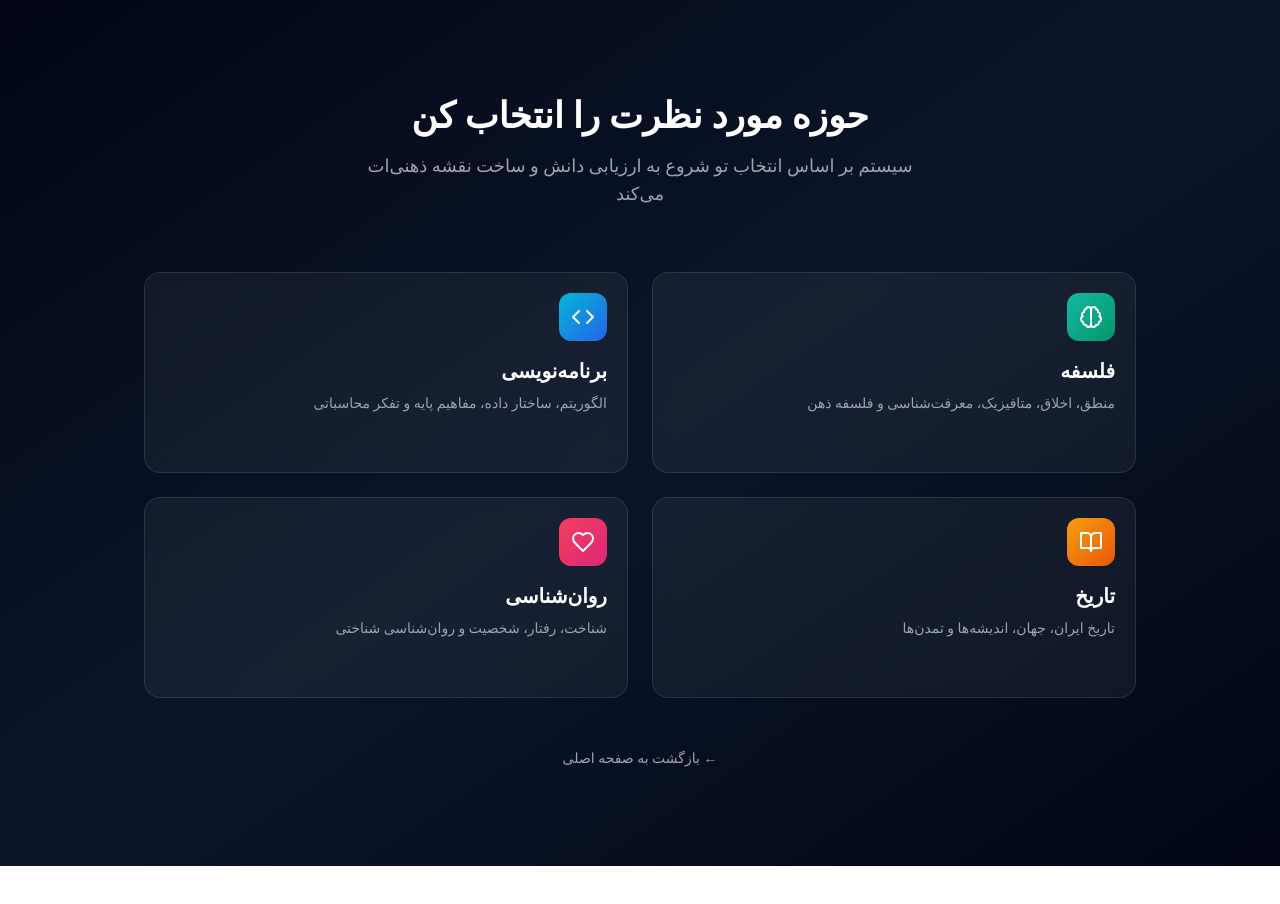
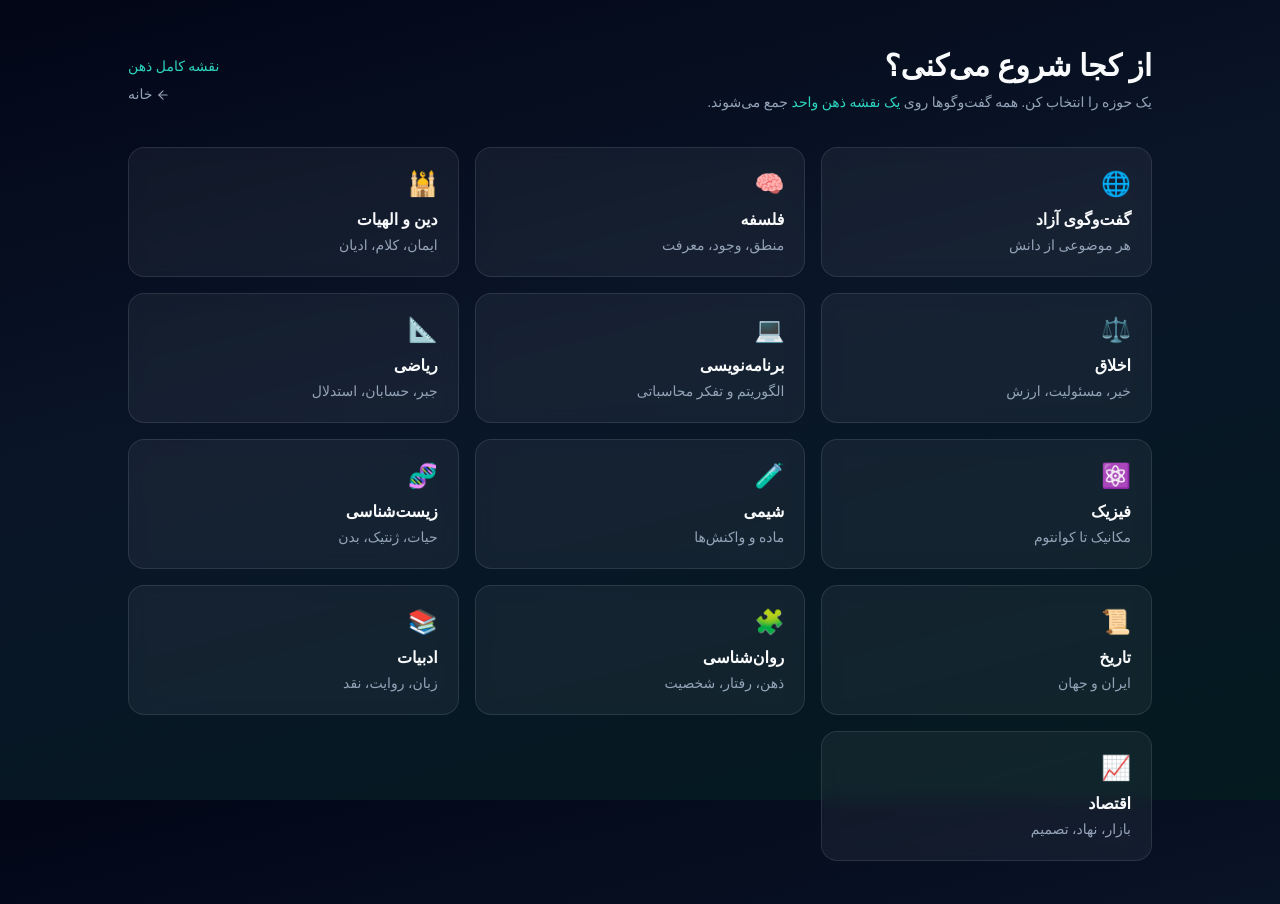
Before and after one commit to ImPMUFO/WAI, a Next.js app: page /start in a window 1280 px wide. Shown: the top 904 px of the page. Before the commit the page ends 866 px from the top, so only its background shows below. Built offline with nearby package versions, Linux system fonts and the light colour scheme.

Commit message:
Update page.tsx

```diff
--- a/src/app/start/page.tsx
+++ b/src/app/start/page.tsx
@@ -1,92 +1,65 @@
 'use client'
 
+import Link from 'next/link'
 import { motion } from 'framer-motion'
-import { Brain, Code, BookOpen, Heart, ArrowRight } from 'lucide-react'
-import Link from 'next/link'
+import { ArrowRight } from 'lucide-react'
 
 const domains = [
-  {
-    id: 'philosophy',
-    title: 'فلسفه',
-    description: 'منطق، اخلاق، متافیزیک، معرفت‌شناسی و فلسفه ذهن',
-    icon: Brain,
-    color: 'from-teal-500 to-emerald-600'
-  },
-  {
-    id: 'programming',
-    title: 'برنامه‌نویسی',
-    description: 'الگوریتم، ساختار داده، مفاهیم پایه و تفکر محاسباتی',
-    icon: Code,
-    color: 'from-cyan-500 to-blue-600'
-  },
-  {
-    id: 'history',
-    title: 'تاریخ',
-    description: 'تاریخ ایران، جهان، اندیشه‌ها و تمدن‌ها',
-    icon: BookOpen,
-    color: 'from-amber-500 to-orange-600'
-  },
-  {
-    id: 'psychology',
-    title: 'روان‌شناسی',
-    description: 'شناخت، رفتار، شخصیت و روان‌شناسی شناختی',
-    icon: Heart,
-    color: 'from-rose-500 to-pink-600'
-  },
+  { id: 'general', title: 'گفت‌وگوی آزاد', desc: 'هر موضوعی از دانش', emoji: '🌐' },
+  { id: 'philosophy', title: 'فلسفه', desc: 'منطق، وجود، معرفت', emoji: '🧠' },
+  { id: 'religion', title: 'دین و الهیات', desc: 'ایمان، کلام، ادیان', emoji: '🕌' },
+  { id: 'ethics', title: 'اخلاق', desc: 'خیر، مسئولیت، ارزش', emoji: '⚖️' },
+  { id: 'programming', title: 'برنامه‌نویسی', desc: 'الگوریتم و تفکر محاسباتی', emoji: '💻' },
+  { id: 'math', title: 'ریاضی', desc: 'جبر، حسابان، استدلال', emoji: '📐' },
+  { id: 'physics', title: 'فیزیک', desc: 'مکانیک تا کوانتوم', emoji: '⚛️' },
+  { id: 'chemistry', title: 'شیمی', desc: 'ماده و واکنش‌ها', emoji: '🧪' },
+  { id: 'biology', title: 'زیست‌شناسی', desc: 'حیات، ژنتیک، بدن', emoji: '🧬' },
+  { id: 'history', title: 'تاریخ', desc: 'ایران و جهان', emoji: '📜' },
+  { id: 'psychology', title: 'روان‌شناسی', desc: 'ذهن، رفتار، شخصیت', emoji: '🧩' },
+  { id: 'literature', title: 'ادبیات', desc: 'زبان، روایت، نقد', emoji: '📚' },
+  { id: 'economics', title: 'اقتصاد', desc: 'بازار، نهاد، تصمیم', emoji: '📈' },
 ]
 
 export default function StartPage() {
   return (
-    <main className="min-h-screen bg-gradient-to-br from-dark-950 via-dark-900 to-dark-950 rtl">
-      <div className="max-w-5xl mx-auto px-4 py-16 sm:py-24">
+    <main className="min-h-screen rtl px-4 py-8 sm:py-12" style={{ color: 'var(--text)' }}>
+      <div className="max-w-5xl mx-auto">
+        <div className="flex items-center justify-between mb-8">
+          <div>
+            <h1 className="text-2xl sm:text-3xl font-bold">از کجا شروع می‌کنی؟</h1>
+            <p className="text-sm text-[var(--muted)] mt-2 leading-relaxed">
+              یک حوزه را انتخاب کن. همه گفت‌وگوها روی <span className="text-[var(--accent)]">یک نقشه ذهن واحد</span> جمع می‌شوند.
+            </p>
+          </div>
+          <div className="flex flex-col items-end gap-2 text-sm">
+            <Link href="/map" className="text-[var(--accent)] hover:opacity-80">
+              نقشه کامل ذهن
+            </Link>
+            <Link href="/" className="text-[var(--muted)] hover:opacity-80 inline-flex items-center gap-1">
+              <ArrowRight className="w-3.5 h-3.5 rotate-180" />
+              خانه
+            </Link>
+          </div>
+        </div>
 
-        <motion.div
-          initial={{ opacity: 0, y: 20 }}
-          animate={{ opacity: 1, y: 0 }}
-          className="text-center mb-16"
-        >
-          <h1 className="text-3xl sm:text-4xl font-bold text-white mb-4">
-            حوزه مورد نظرت را انتخاب کن
-          </h1>
-          <p className="text-gray-400 text-lg max-w-xl mx-auto">
-            سیستم بر اساس انتخاب تو شروع به ارزیابی دانش و ساخت نقشه ذهنی‌ات می‌کند
-          </p>
-        </motion.div>
-
-        <div className="grid grid-cols-1 sm:grid-cols-2 gap-6">
-          {domains.map((domain, index) => (
+        <div className="grid grid-cols-1 sm:grid-cols-2 lg:grid-cols-3 gap-3 sm:gap-4">
+          {domains.map((d, i) => (
             <motion.div
-              key={domain.id}
-              initial={{ opacity: 0, y: 20 }}
+              key={d.id}
+              initial={{ opacity: 0, y: 12 }}
               animate={{ opacity: 1, y: 0 }}
-              transition={{ delay: index * 0.1 }}
+              transition={{ delay: i * 0.03 }}
             >
               <Link
-                href={`/assessment/${domain.id}`}
-                className="w-full text-right card hover:border-teal-500/50 hover:bg-white/5 transition-all group block"
+                href={`/assessment/${d.id}`}
+                className="card block h-full hover:border-[var(--accent)]/40 transition-colors"
               >
-                <div className={`w-12 h-12 rounded-xl bg-gradient-to-br ${domain.color} flex items-center justify-center mb-4`}>
-                  <domain.icon className="w-6 h-6 text-white" />
-                </div>
-                <h3 className="text-xl font-semibold text-white mb-2 group-hover:text-teal-300 transition-colors">
-                  {domain.title}
-                </h3>
-                <p className="text-gray-400 text-sm leading-relaxed">
-                  {domain.description}
-                </p>
-                <div className="mt-4 flex items-center gap-2 text-teal-400 text-sm opacity-0 group-hover:opacity-100 transition-opacity">
-                  شروع ارزیابی
-                  <ArrowRight className="w-4 h-4" />
-                </div>
+                <div className="text-2xl mb-2">{d.emoji}</div>
+                <h2 className="font-semibold text-base mb-1">{d.title}</h2>
+                <p className="text-xs sm:text-sm text-[var(--muted)] leading-relaxed">{d.desc}</p>
               </Link>
             </motion.div>
           ))}
-        </div>
-
-        <div className="text-center mt-12">
-          <Link href="/" className="text-gray-400 hover:text-white transition-colors text-sm">
-            ← بازگشت به صفحه اصلی
-          </Link>
         </div>
       </div>
     </main>
```
